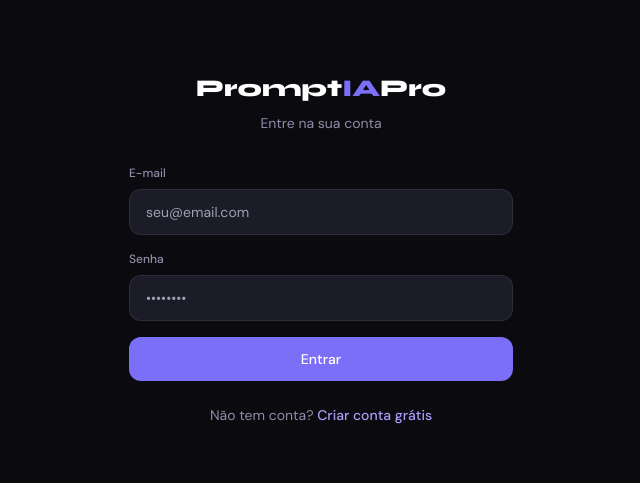
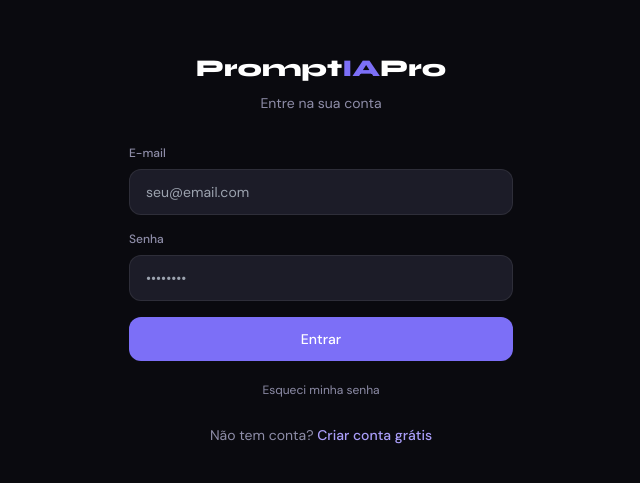
Before and after one commit to ffukuda23/PromptiaPro, a Next.js app: page /auth/login in a window 1280 px wide. Shown: the part 151-634 px from the top of the page, without its empty margins (319-959 px from the left). Built offline with nearby package versions, Linux system fonts and the light colour scheme; no server answers.

Commit message:
Update page.tsx

```diff
--- a/app/auth/login/page.tsx
+++ b/app/auth/login/page.tsx
@@ -4,14 +4,12 @@ import { useState } from 'react'
 import { useRouter } from 'next/navigation'
 import Link from 'next/link'
 import { supabase } from '@/lib/supabase'
-
 export default function LoginPage() {
   const router = useRouter()
   const [email, setEmail] = useState('')
   const [password, setPassword] = useState('')
   const [loading, setLoading] = useState(false)
   const [error, setError] = useState('')
-
   async function handleLogin(e: React.FormEvent) {
     e.preventDefault()
     setLoading(true)
@@ -24,7 +22,6 @@ export default function LoginPage() {
       router.push('/dashboard')
     }
   }
-
   return (
     <div className="min-h-screen flex items-center justify-center px-4" style={{ background: 'var(--bg)' }}>
       <div className="w-full max-w-sm">
@@ -59,6 +56,11 @@ export default function LoginPage() {
           >
             {loading ? 'Entrando...' : 'Entrar'}
           </button>
+          <div className="text-center">
+            <Link href="/auth/forgot-password" className="text-xs hover:underline" style={{ color: 'var(--muted)' }}>
+              Esqueci minha senha
+            </Link>
+          </div>
         </form>
         <p className="text-center text-sm mt-6" style={{ color: 'var(--muted)' }}>
           Não tem conta?{' '}
```
